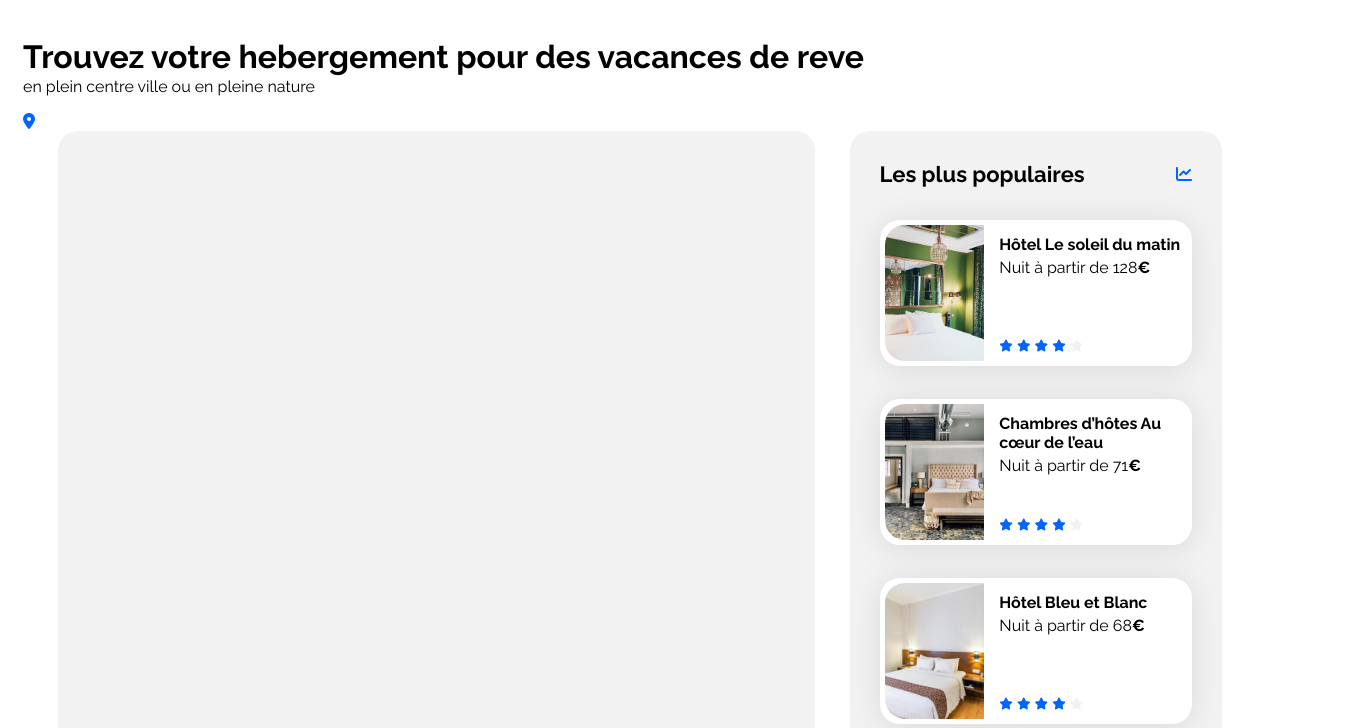
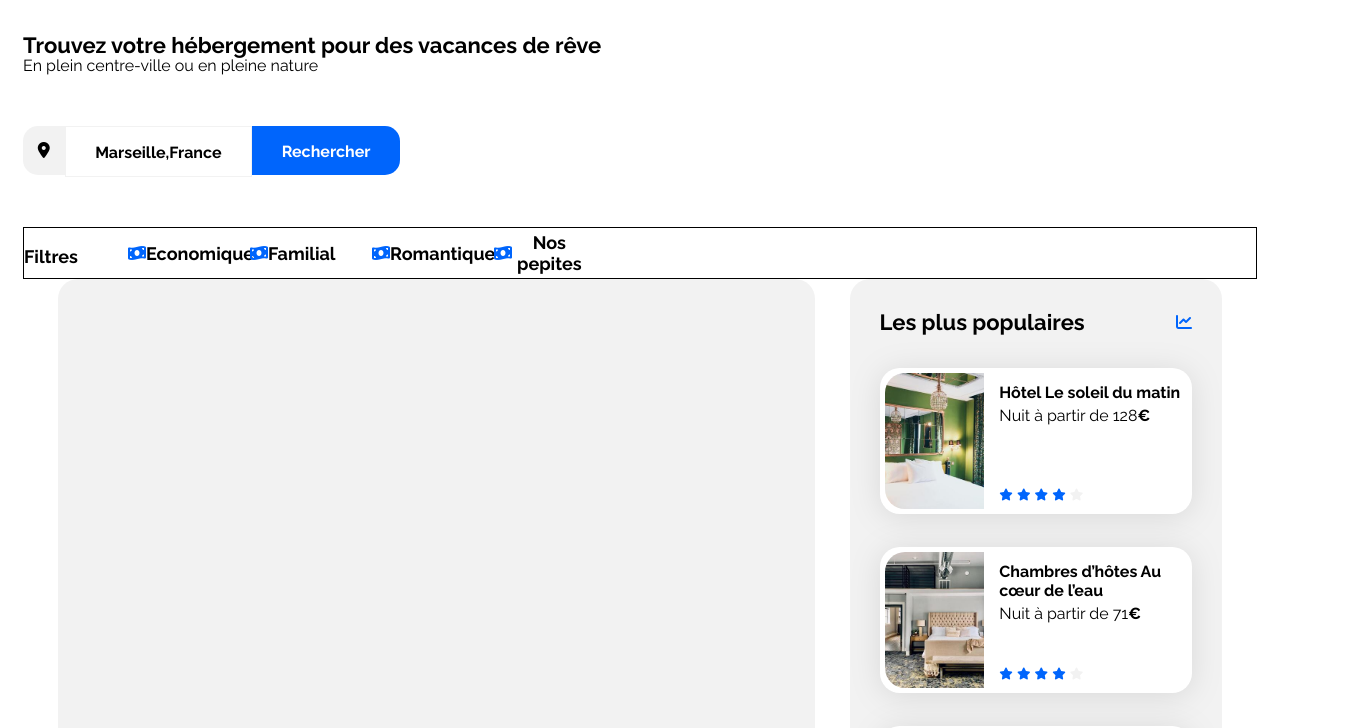
Before and after one commit to reverse55/BOOKI, a plain HTML site: page index.html in a window 1280 px wide. Shown: the part 51-779 px from the top of the page, 1363 px wide, since content can reach past the window. Drawn offline with Linux system fonts and the light colour scheme.

Commit message:
header part 2

```diff
--- a/css/style.css
+++ b/css/style.css
@@ -13,10 +13,6 @@
 
 .fa-solid {
     color: var(--main-color);
-}
-
-.margin-top {
-    margin-top: -20px;
 }
 
 .alignement {
@@ -38,8 +34,6 @@
     margin: 20px
 }
 
-
-
 .blue:hover {
     color: blue;
     text-decoration: overline;
@@ -49,11 +43,99 @@
     margin: 0px 15px
 }
 
-.localisation {
-    border: 1px black solid;
-    width: 2%;
-    border-radius: 20px 20px
+h1 {
+    width: 1340px;
+    height: 26px;
+    font-weight: 700;
+    font-size: 22px;
+    line-height: 25, 83px;
 }
+
+.margin-top {
+    width: 1340px;
+    height: 19px;
+    size: 16px;
+    line-height: 18.78px;
+    font-weight: 400;
+    margin-top: -15px;
+}
+
+.search {
+    width: 377px;
+    display: flex;
+    text-align: center;
+    margin: 50px 0px
+}
+
+.icone {
+    flex: 1 1 auto;
+    height: 49px;
+    border-top-left-radius: 15px;
+    border-bottom-left-radius: 15px;
+    background-color: rgba(242, 242, 242, 1);
+}
+
+.icone .fa-solid {
+    color: black;
+    position: relative;
+    bottom: -15px
+}
+
+.texte {
+    font-weight: bold;
+    flex: 2 1 auto;
+    height: 49px;
+    border: 1px solid rgba(242, 242, 242, 1);
+
+}
+
+.texte p {
+    text-align: center;
+}
+
+.button {
+    font-weight: bold;
+    flex: 2 1 auto;
+    height: 49px;
+    border-top-right-radius: 15px;
+    border-bottom-right-radius: 15px;
+    background-color: rgba(0, 101, 252, 1);
+    color: white
+}
+
+.button p {
+    text-align: center
+}
+
+.FilterBar {
+    width: 758;
+    height: 50px;
+    gap: 50px;
+    border: 1px solid black;
+    display: flex;;
+}
+.FilterBar p{width: 54px;
+    height: 21px;
+    font-size: 18px;
+    font-weight: 700;
+    line-height: 21.13px;
+    text-align: center; display: flex; align-items: center ;
+
+    }
+
+.price{ display: flex; align-items: center;}
+.family{ display: flex; align-items: center;}
+.romantic{ display: flex; align-items: center;}
+.fire{ display: flex; align-items: center; gap: 5px}
+
+
+
+
+
+
+
+
+
 
 .main-container {
     width: 100%;
--- a/index.html
+++ b/index.html
@@ -23,22 +23,53 @@
     </div>
 </header>
 
-
 <body>
     <div class="info">
         <div class="headline">
-            <h1>Trouvez votre hebergement pour des vacances de reve</h1>
-            <p class="margin-top">en plein centre ville ou en pleine nature</p>
+            <h1>Trouvez votre hébergement pour des vacances de rêve</h1>
+            <div class="margin-top">En plein centre-ville ou en pleine nature</div>
         </div>
         <div class="search">
-            <i class="fa-solid fa-location-dot"></i>
+            <div class="icone">
+                <i class="fa-solid fa-location-dot"></i>
+            </div>
+            <div class="texte">
+                <p>Marseille,France</p>
+            </div>
+            <div class="button">
+                <p>Rechercher</p>
+            </div>
         </div>
-    </div>
+        <div class="FilterBar">
+            <p>Filtres</p>
+            <div class="price">
+                <i class="fa-solid fa-money-bill-wave"></i>
+                <p>Economique</p>
+            </div>
+            <div class="family">
+                <i class="fa-solid fa-money-bill-wave"></i>
+                <p>Familial</p>
+            </div>
+            <div class="romantic">
+                <i class="fa-solid fa-money-bill-wave"></i>
+                <p>Romantique</p>
+            </div>
+            <div class="fire">
+                <i class="fa-solid fa-money-bill-wave"></i>
+                <p>Nos pepites</p>
+            </div>
+        </div>
 
 
 
 
 
+
+
+
+
+
+    </div>
     <div class="main-container">
         <main>
             <div class="hebergements-and-populaires">
```
